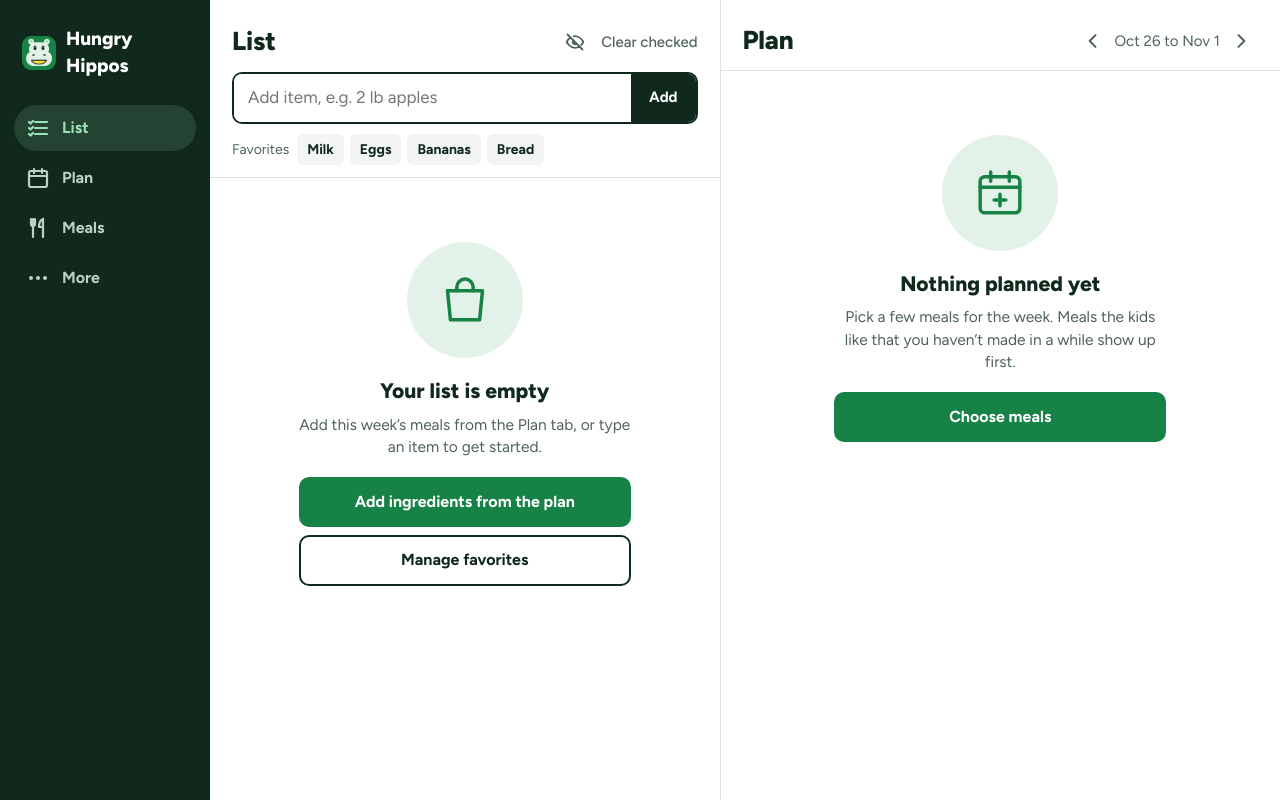
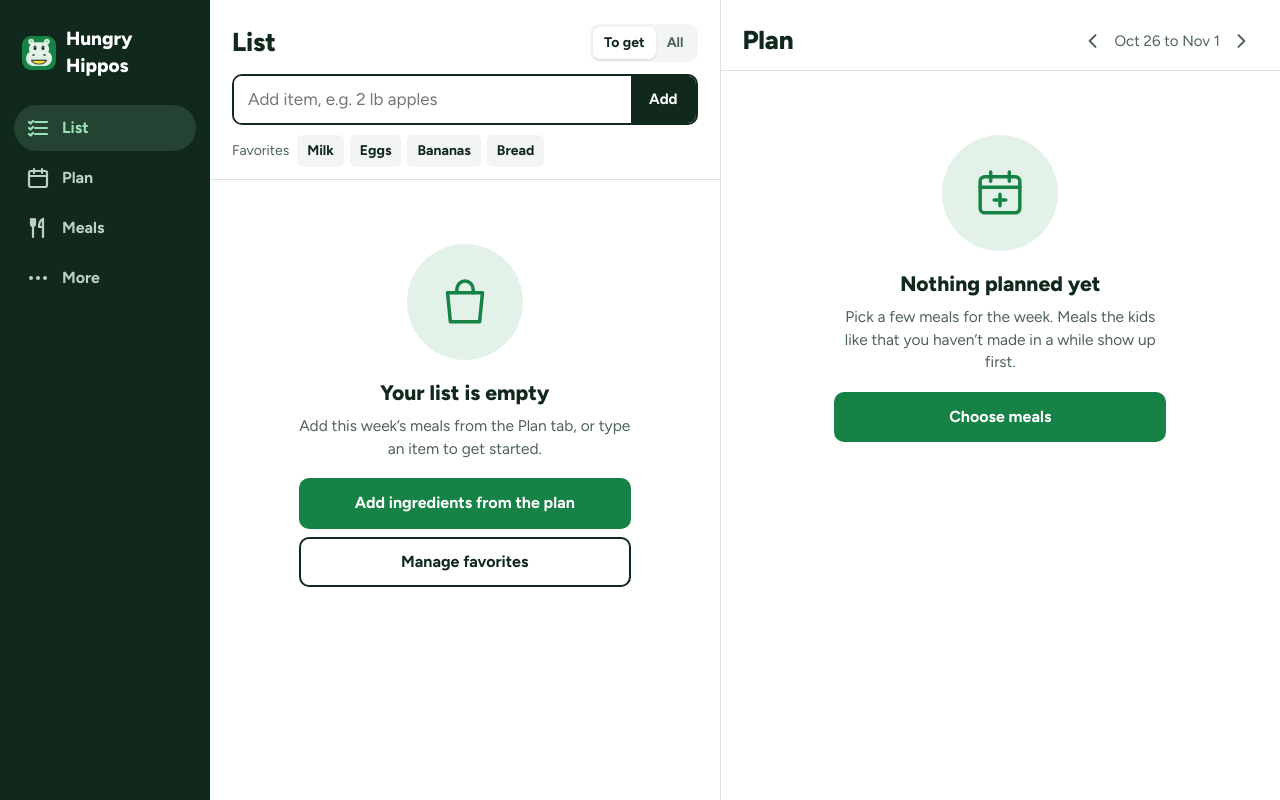
Before and after one commit to xadamz23/hungry-hippos, a FastAPI app: page /list in a window 1280 px wide. Run offline with FastAPI, Linux system fonts and the light colour scheme; data comes from the database, SQL or seed files in the repository; data that the repository does not hold is empty; some libraries are stand-ins or nearby versions.

Commit message:
List: To get / All switch; clear checked only shows on All
The eye toggle and the Clear checked link sat side by side in the same
grey and read as one control. A To get / All switch now replaces the
eye, and on All a strip above the list shows the checked count with a
Clear checked button, so clearing only appears next to the items it
removes.

```diff
--- a/app/static/css/app.css
+++ b/app/static/css/app.css
@@ -144,6 +144,10 @@ textarea.input { min-height: 110px; line-height: 1.45; resize: vertical; }
 .seg { display: flex; background: var(--wash); border-radius: 10px; padding: 4px; margin-top: 12px; }
 .seg a { flex: 1; text-align: center; font-size: 14.5px; font-weight: 700; padding: 8px; border-radius: 7px; color: var(--ink-2); }
 .seg a[aria-current="true"] { background: #fff; color: var(--ink); box-shadow: 0 1px 2px rgba(0, 0, 0, .12); }
+/* Compact toggle version, e.g. the List's To get / All switch. */
+.seg.sm { margin-top: 0; padding: 3px; flex: none; }
+.seg.sm button { font-size: 14px; font-weight: 700; padding: 6px 11px; border-radius: 7px; color: var(--ink-2); }
+.seg.sm button[aria-pressed="true"] { background: #fff; color: var(--ink); box-shadow: 0 1px 2px rgba(0, 0, 0, .12); }
 
 .chips { display: flex; flex-wrap: wrap; gap: 6px; }
 .chips.scroll { flex-wrap: nowrap; overflow-x: auto; scrollbar-width: none; margin: 0 -18px; padding: 0 18px; }
@@ -207,13 +211,25 @@ textarea.input { min-height: 110px; line-height: 1.45; resize: vertical; }
 .it .aisle i { width: 8px; height: 8px; border-radius: 50%; flex: none; }
 .it.done .aisle i { opacity: .45; }
 @media (min-width: 900px) { .list-part .grp { padding-left: 22px; padding-right: 22px; } }
-/* Checked items are hidden unless the List's "Show checked" toggle is on.
-   The "Meals" / "Everything else" labels go too once either part is all checked. */
+/* Checked items are hidden unless the List's To get / All switch is on All.
+   The "Meals" / "Everything else" labels go too once either part is all checked.
+   The clear-checked strip only shows on All, next to the items it would remove. */
 .list-view:not(.show-checked) #list-body .it.done,
 .list-view:not(.show-checked) #list-body section:not(:has(.it:not(.done))),
 .list-view:not(.show-checked) #list-body:has(.all-done) .grp,
+.list-view:not(.show-checked) .checked-strip,
 .show-checked .all-checked { display: none; }
 .all-checked { padding: 16px 18px; margin: 0; }
+.checked-strip {
+  display: flex; align-items: center; justify-content: space-between; gap: 10px;
+  padding: 8px 12px 8px 18px; background: var(--go-faint); font-size: 14.5px; font-weight: 600; color: var(--ink-2);
+}
+@media (min-width: 900px) { .checked-strip { padding-left: 22px; padding-right: 16px; } }
+.checked-strip .clr {
+  display: inline-flex; align-items: center; gap: 5px; font-size: 14.5px; font-weight: 700; color: var(--warn);
+  background: var(--paper); border: 1.5px solid var(--rule); border-radius: 8px; padding: 5px 10px;
+}
+.checked-strip .clr svg { width: 17px; height: 17px; }
 
 /* ---------- plan ---------- */
 .weeknav { display: flex; align-items: center; gap: 4px; color: var(--ink-2); font-size: 15px; }
--- a/app/static/js/app.js
+++ b/app/static/js/app.js
@@ -191,8 +191,8 @@ document.addEventListener("alpine:init", () => {
     showChecked: (() => {
       try { return localStorage.getItem("showChecked") === "1"; } catch { return false; }
     })(),
-    toggle() {
-      this.showChecked = !this.showChecked;
+    setShowChecked(on) {
+      this.showChecked = on;
       try { localStorage.setItem("showChecked", this.showChecked ? "1" : "0"); } catch {}
     },
   }));
--- a/app/templates/list/_pane.html
+++ b/app/templates/list/_pane.html
@@ -2,12 +2,9 @@
   <div class="top static" x-data="quickAdd">
     <div class="row">
       <h1>List</h1>
-      <div class="row" style="gap:8px">
-        <button class="icon-btn" @click="toggle()" :aria-pressed="showChecked" :aria-label="showChecked ? 'Hide checked items' : 'Show checked items'" aria-label="Show checked items" aria-pressed="false">
-          <svg x-show="showChecked" x-cloak><use href="#i-eye"/></svg>
-          <svg x-show="!showChecked"><use href="#i-eye-off"/></svg>
-        </button>
-        <button class="link quiet" hx-post="/list/clear-checked" hx-target="#list-body">Clear checked</button>
+      <div class="seg sm" role="group" aria-label="Which items to show">
+        <button type="button" @click="setShowChecked(false)" :aria-pressed="!showChecked" aria-pressed="true">To get</button>
+        <button type="button" @click="setShowChecked(true)" :aria-pressed="showChecked" aria-pressed="false">All</button>
       </div>
     </div>
     <form class="add" style="margin-top:12px" hx-post="/list/add" hx-target="#list-body" hx-on::after-request="if(event.detail.successful) this.reset()" @reset="q = ''">
--- a/app/templates/list/_sections.html
+++ b/app/templates/list/_sections.html
@@ -15,7 +15,13 @@
   </div>
 {% endmacro %}
 {% if meal_groups or groups %}
-{% if not left %}<p class="muted small all-checked">All checked off. Tap the eye to see them.</p>{% endif %}
+{% if not left %}<p class="muted small all-checked">All checked off. Switch to All to see them.</p>{% endif %}
+{% if total > left %}
+<div class="checked-strip">
+  <span>{{ total - left }} checked off</span>
+  <button class="clr" hx-post="/list/clear-checked" hx-target="#list-body"><svg><use href="#i-broom"/></svg>Clear checked</button>
+</div>
+{% endif %}
 {% set labels = meal_groups and groups %}
 {% macro part_class(groups) %}list-part{% if not (groups|map(attribute=1)|sum(start=[])|rejectattr('checked')|list) %} all-done{% endif %}{% endmacro %}
 {% if meal_groups %}
```
Also changed, not shown: tests/test_list_routes.py (+13 -1 lines).
